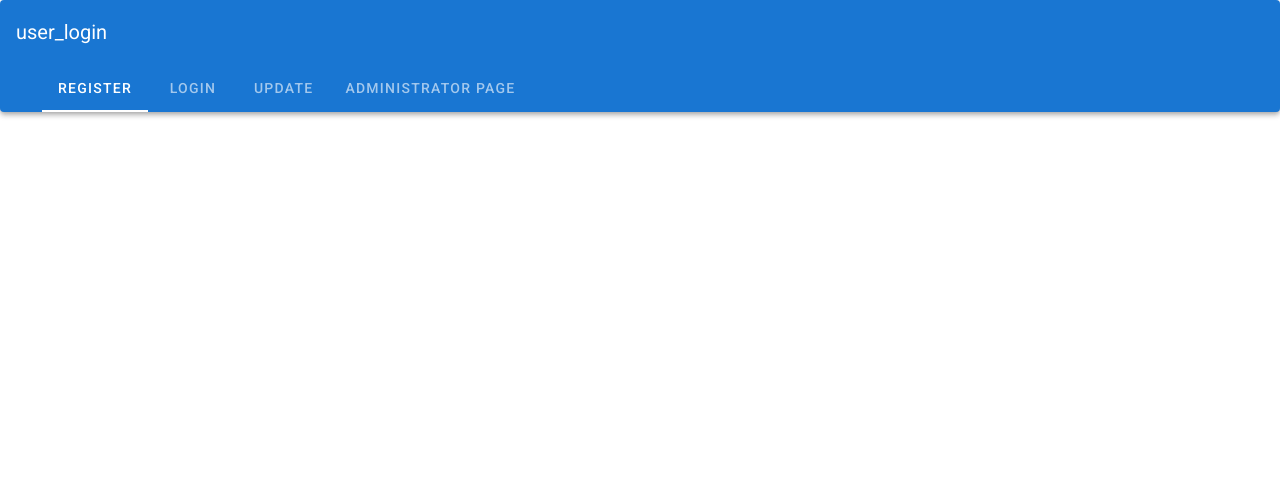
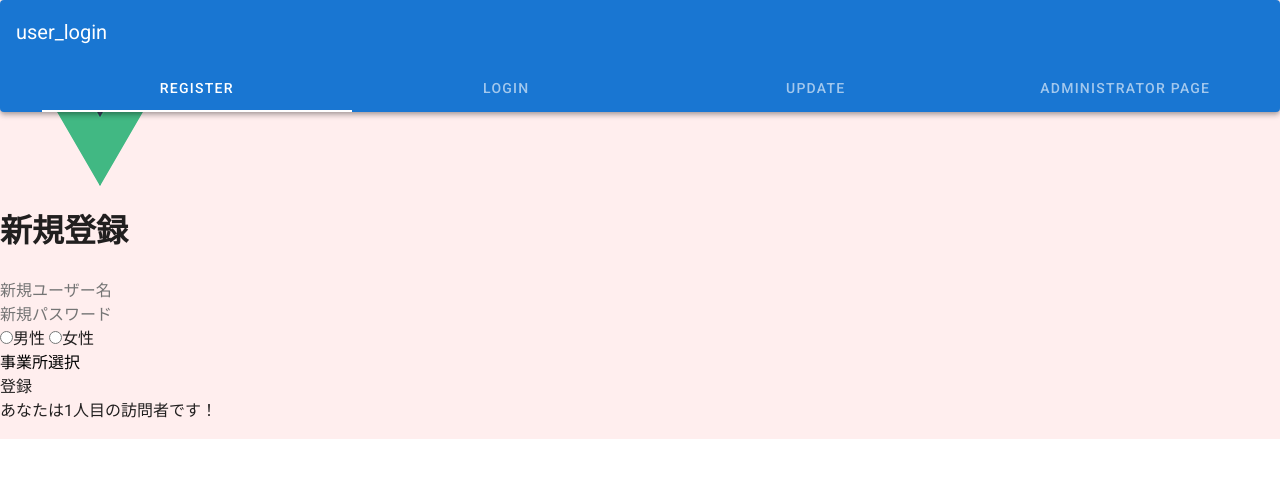
Before and after one commit to yuyu456-corder/user_login, a Vue app in the folder MyApp/: page /#/ in a window 1280 px wide. Shown: the top 478 px of the page. Built offline with nearby package versions, Linux system fonts and the light colour scheme.

Commit message:
feat: メニューバーに各ページへのルーティングを設定

```diff
--- a/MyApp/public/index.html
+++ b/MyApp/public/index.html
@@ -1,5 +1,6 @@
 <!DOCTYPE html>
-<html lang="en">
+<html lang="ja">
+
 <head>
   <meta charset="utf-8">
   <meta http-equiv="X-UA-Compatible" content="IE=edge">
@@ -9,11 +10,14 @@
   <link rel="stylesheet" href="https://fonts.googleapis.com/css?family=Roboto:100,300,400,500,700,900">
   <link rel="stylesheet" href="https://cdn.jsdelivr.net/npm/@mdi/font@latest/css/materialdesignicons.min.css">
 </head>
+
 <body>
   <noscript>
-      <strong>We're sorry but <%= htmlWebpackPlugin.options.title %> doesn't work properly without JavaScript enabled. Please enable it to continue.</strong>
+    <strong>We're sorry but <%= htmlWebpackPlugin.options.title %> doesn't work properly without JavaScript enabled.
+      Please enable it to continue.</strong>
   </noscript>
   <div id="app"></div>
   <!-- built files will be auto injected -->
 </body>
+
 </html>
--- a/MyApp/src/App.vue
+++ b/MyApp/src/App.vue
@@ -6,32 +6,28 @@
         <template v-slot:extension>
           <v-tabs
             align-with-title
+            fixed-tabs
           >
-            <v-tab>Register</v-tab>
-            <v-tab>Login</v-tab>
-            <v-tab>Update</v-tab>
-            <v-tab>Administrator Page</v-tab>
+            <v-tab to="/">Register</v-tab>
+            <v-tab to="/Login">Login</v-tab>
+            <v-tab to="/Update">Update</v-tab>
+            <v-tab to="/AdministratorPage">Administrator Page</v-tab>
           </v-tabs>
         </template>
       </v-app-bar>
       </v-sheet>
     </v-card>
+    <router-view></router-view>
   </v-app>
 </template>
 
 <script>
+
 export default {
   name: "App",
 
   components: {},
 
-  data: () => ({
-    tabLinkPass: [
-      "./views/Frontend.vue",
-      "./views/Login.vue",
-      "./views/Update.vue",
-      "./views/AdministratorPage.vue",
-    ],
-  }),
+  data: () => {},
 };
 </script>
```
Also changed, not shown: MyApp/src/views/Frontend.vue (+5 -9 lines). Lines whose indentation alone changed are shown as unchanged.
